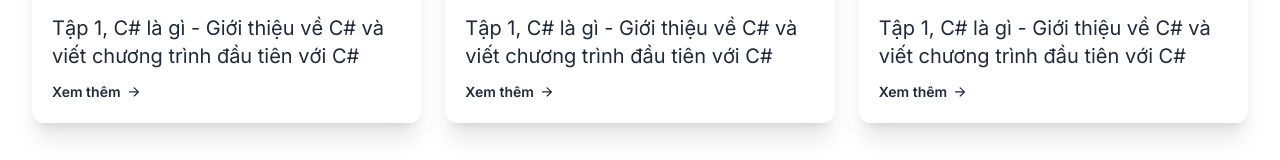
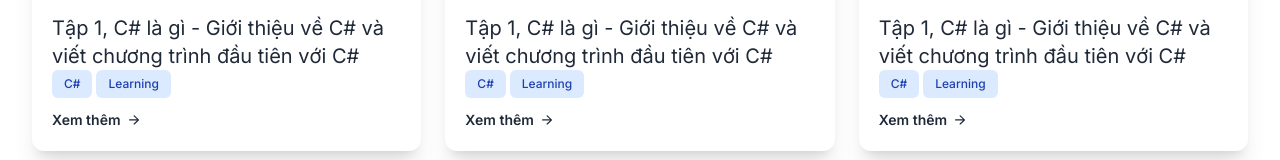
Before and after one commit to vanhuuan/BlogAnVanLab, a Next.js app: page / in a window 1280 px wide. Shown: the part 1500-1660 px from the top of the page. Built offline with nearby package versions, Linux system fonts and the light colour scheme.

Commit message:
add tag under blog

```diff
--- a/components/card/blogCard.tsx
+++ b/components/card/blogCard.tsx
@@ -11,6 +11,10 @@ export default function BlogCard({ card }: { card: BlogCardData }) {
         <h3 className="mt-5 text-xl text-gray-800 dark:text-gray-300 dark:group-hover:text-white">
             {card.name} - {card.description}
         </h3>
+        <div>
+            <span className="inline-flex items-center gap-1.5 py-1.5 px-3 rounded-md text-xs font-medium bg-blue-100 text-blue-800 mr-1">C#</span>
+            <span className="inline-flex items-center gap-1.5 py-1.5 px-3 rounded-md text-xs font-medium bg-blue-100 text-blue-800 mr-1">Learning</span>
+        </div>
         <p className="mt-3 inline-flex items-center gap-x-2 text-sm font-semibold text-gray-800 dark:text-gray-200">
             Xem thêm
             <svg
--- a/components/card/topicCard.tsx
+++ b/components/card/topicCard.tsx
@@ -16,7 +16,7 @@ const TopicCard: React.FC<TopicCardData> = (card) => {
                 <p className="mt-4 inline-flex items-center gap-x-1.5 text-blue-600 decoration-2 hover:underline font-medium">
                     Tìm hiểu ngay
                     <svg className="w-2.5 h-2.5" width="16" height="16" viewBox="0 0 16 16" fill="none">
-                        <path d="M5.27921 2L10.9257 7.64645C11.1209 7.84171 11.1209 8.15829 10.9257 8.35355L5.27921 14" stroke="currentColor" stroke-width="2" stroke-linecap="round" />
+                        <path d="M5.27921 2L10.9257 7.64645C11.1209 7.84171 11.1209 8.15829 10.9257 8.35355L5.27921 14" stroke="currentColor" strokeWidth="2" stroke-linecap="round" />
                     </svg>
                 </p>
             </div>
```
